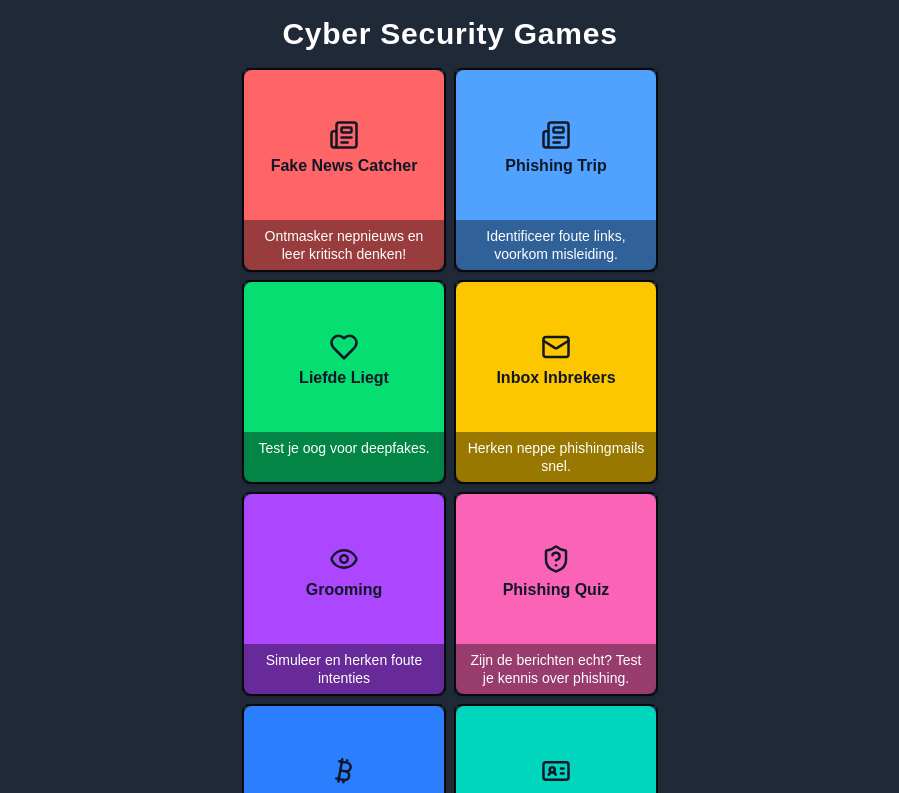
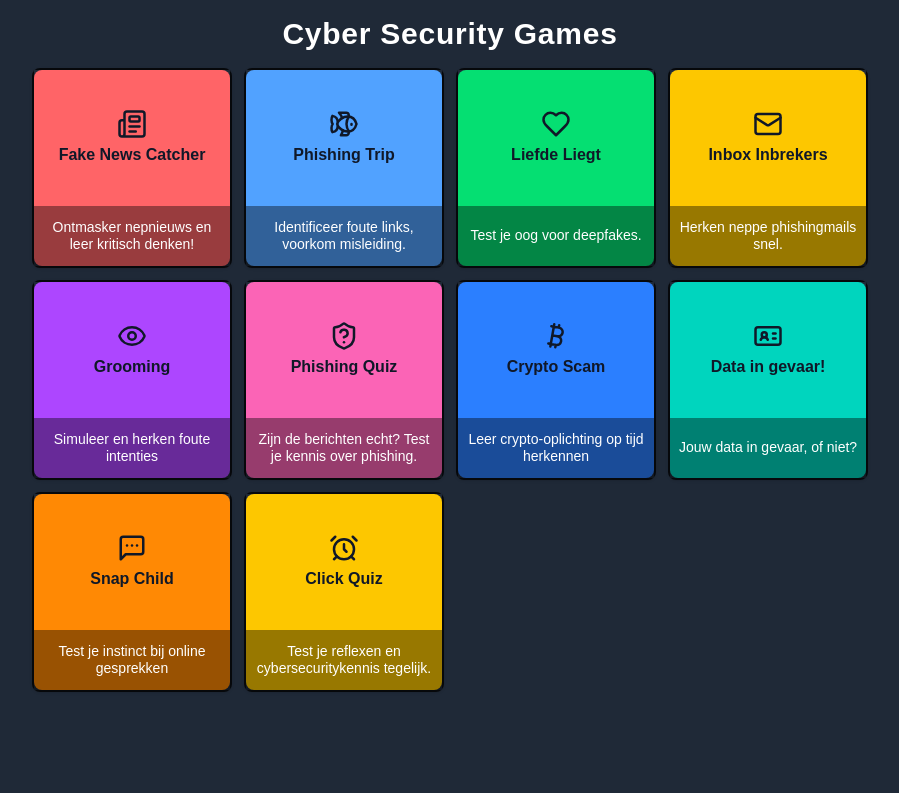
Before and after one commit to epvankleef/cyber-security-games, a Next.js app: page / in a window 1280 px wide. Shown: the top 793 px of the page, without its empty margins (190-1089 px from the left). Built offline with nearby package versions, Linux system fonts and the light colour scheme.

Commit message:
Optimized for desktop

```diff
--- a/app/components/GameCard.js
+++ b/app/components/GameCard.js
@@ -2,16 +2,15 @@
 import React from 'react';
 
 const GameCard = ({ game, index, visible, clickedItem, handleClick }) => {
-  const rowPosition = index % 2;
-  const delay = rowPosition * 50;
+  const delay = index * 50;
   const isClicked = clickedItem === game.id;
 
   return (
     <div
-      key={game.id}
       data-id={game.id}
-      className="aspect-square rounded-lg shadow-sm cursor-pointer perspective transition-all duration-500 ease-out overflow-hidden"
+      className="w-[200px] h-[200px] rounded-lg shadow-sm cursor-pointer transition-all duration-500 ease-out overflow-hidden hover:shadow-lg hover:scale-105"
       style={{
+        perspective: '1000px',
         opacity: visible ? 1 : 0,
         transform: visible ? 'translateY(0) scale(1)' : 'translateY(20px) scale(0.95)',
         transitionDelay: `${delay}ms`
@@ -19,22 +18,25 @@ const GameCard = ({ game, index, visible, clickedItem, handleClick }) => {
       onClick={() => handleClick(game.id, game.route)}
     >
       <div
-        className={`relative w-full h-full border-2 border-black/80 transition-transform duration-700 transform-style-preserve-3d ${isClicked ? 'rotate-y-180' : ''}`}
+        className={`relative w-full h-full border-2 border-black/80 transition-transform duration-700 ${isClicked ? 'rotate-y-180' : ''}`}
+        style={{ transformStyle: 'preserve-3d' }}
         onTransitionEnd={() => {
           if (isClicked) handleClick(game.id, game.route, true);
         }}
       >
         {/* VOORKANT */}
-        <div className={`absolute inset-0 backface-hidden rounded-lg ${game.color} flex flex-col justify-between`}>
-          {/* Midden: icoon + titel gecentreerd */}
-          <div className="flex-1 flex flex-col items-center justify-center text-center px-2 pt-3 pb-1">
+        <div className={`absolute inset-0 backface-hidden rounded-lg ${game.color} grid grid-rows-[1fr_60px]`}>
+          {/* Midden: icoon + titel */}
+          <div className="flex flex-col items-center justify-center text-center px-2 py-1">
             <game.icon size={30} className="text-gray-900 mb-1" />
             <h2 className="text-base font-bold text-gray-900">{game.name}</h2>
           </div>
 
-          {/* Onder: overlay met vaste hoogte */}
-          <div className="bg-black/40 text-white text-[11px] px-2 py-2 text-center h-[50px]">
-            <p className="text-sm leading-tight line-clamp-2">{game.description}</p>
+          {/* Onder: beschrijving - tekst gecentreerd */}
+          <div className="bg-black/40 text-white text-[11px] px-2 py-1 h-[60px] flex items-center justify-center text-center">
+            <p className="text-sm leading-tight line-clamp-3 overflow-hidden">
+              {game.description}
+            </p>
           </div>
         </div>
 
--- a/app/components/GameGrid.js
+++ b/app/components/GameGrid.js
@@ -28,6 +28,21 @@ const handleGameClick = (id, route, afterFlip = false) => {
   }
 };
 
+  return (
+    <div style={{ backgroundColor: '#1F2937' }} className="min-h-screen">
+      {/* <div className="p-4 max-w-md mx-auto font-bebas"> */}
+<div className="p-4 max-w-screen-xl mx-auto font-bebas">
+
+
+
+        <h1 className="text-3xl font-bold text-center mb-4 text-white tracking-wide">
+          Cyber Security Games
+        </h1>
+
+<div
+  className="grid gap-3 justify-center"
+  style={{ gridTemplateColumns: 'repeat(auto-fill, 200px)', maxWidth: '860px', margin: '0 auto' }}
+>
 
 
 
@@ -36,30 +51,18 @@ const handleGameClick = (id, route, afterFlip = false) => {
 
 
 
-
-
-
-
-
-  return (
-    <div style={{ backgroundColor: '#1F2937' }} className="min-h-screen">
-      <div className="p-4 max-w-md mx-auto font-bebas">
-        <h1 className="text-3xl font-bold text-center mb-4 text-white tracking-wide">
-          Cyber Security Games
-        </h1>
-        <div className="grid grid-cols-2 gap-2">
   {securityGames.map((game, index) => (
-            <div ref={el => cardRefs.current[index] = el} key={game.id}>
     <GameCard
+      key={game.id}
       game={game}
       index={index}
       visible={visibleItems[game.id]}
       clickedItem={clickedItem}
       handleClick={handleGameClick}
     />
-            </div>
   ))}
 </div>
+
         <div className="h-32"></div>
       </div>
     </div>
--- a/app/data/securityGames.js
+++ b/app/data/securityGames.js
@@ -1,11 +1,11 @@
 import {
   Newspaper, Heart, Mail, Eye, ShieldQuestion,
-  Bitcoin, IdCard, MessageSquareMore, AlarmClock
+  Bitcoin, IdCard, MessageSquareMore, AlarmClock, Fish
 } from 'lucide-react';
 
 export const securityGames = [
   { id: 1, name: 'Fake News Catcher', icon: Newspaper, color: 'bg-red-400', route: 'fakenews', description: 'Ontmasker nepnieuws en leer kritisch denken!' },
-  { id: 2, name: 'Phishing Trip', icon: Newspaper, color: 'bg-blue-400', route: 'phishingtrip', description: ' Identificeer foute links, voorkom misleiding.' },
+  { id: 2, name: 'Phishing Trip', icon: Fish, color: 'bg-blue-400', route: 'phishingtrip', description: ' Identificeer foute links, voorkom misleiding.' },
   { id: 3, name: 'Liefde Liegt', icon: Heart, color: 'bg-green-400', route: 'liefdeliegt', description: 'Test je oog voor deepfakes.', externalUrl: 'https://phantomforge-software.itch.io/liefde-liegt' },
   { id: 4, name: 'Inbox Inbrekers', icon: Mail, color: 'bg-yellow-400', route: 'inboxinbrekers', description: 'Herken neppe phishingmails snel.' },
   { id: 5, name: 'Grooming', icon: Eye, color: 'bg-purple-500', route: 'grooming', description: 'Simuleer en herken foute intenties' },
```
Lines whose indentation alone changed are shown as unchanged.
